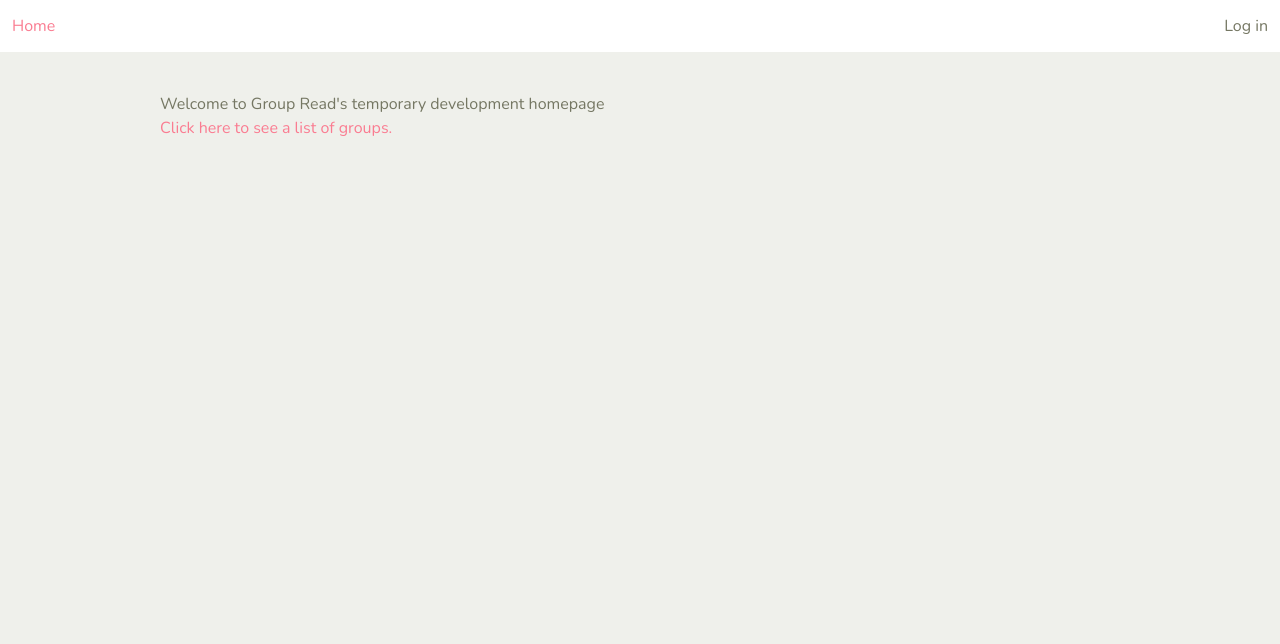
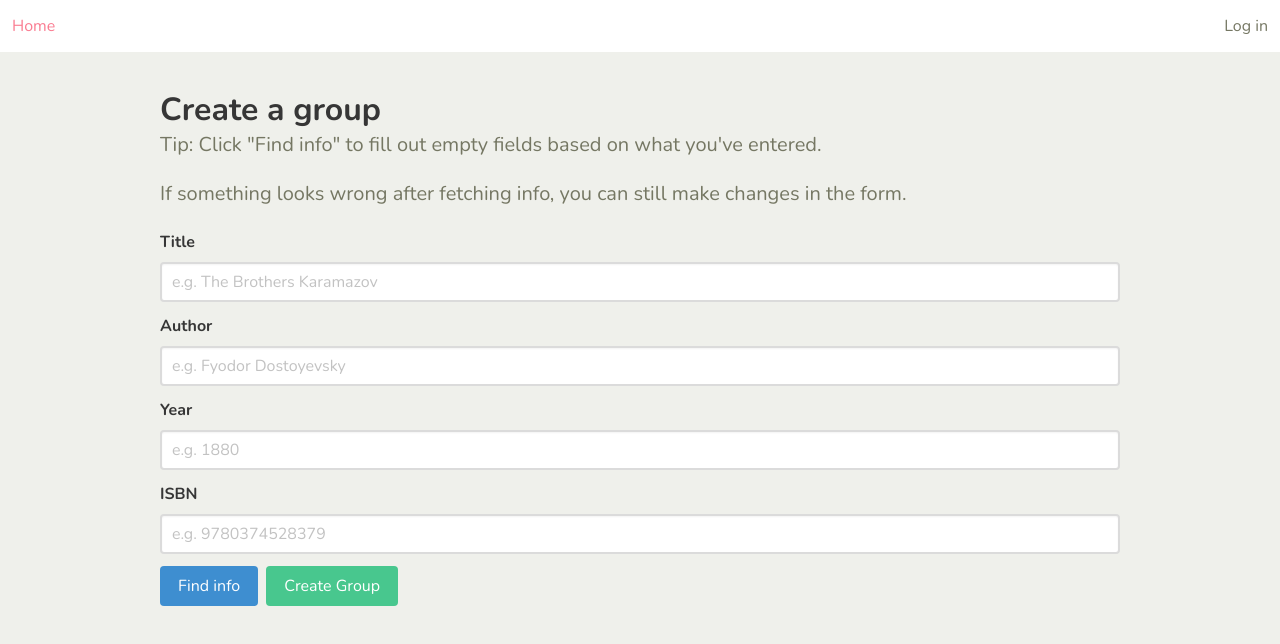
Before and after one commit to mythmakerseven/groupread, a React (Create React App) app in the folder frontend/: page /groups/create in a window 1280 px wide. Shown: the top 644 px of the page. Built offline with nearby package versions, Linux system fonts and the light colour scheme; the HTML template or start-up script is replaced by a standard one.

Commit message:
add basic view for posts

```diff
--- a/frontend/src/App.js
+++ b/frontend/src/App.js
@@ -7,6 +7,7 @@ import CreateGroup from './components/CreateGroup'
 import { Switch, Route } from 'react-router-dom'
 import GroupNewPost from './components/GroupNewPost'
 import GroupList from './components/GroupList'
+import PostView from './components/PostView'
 
 // webpack-dev-server does not refresh the browser when code is updated
 // due to this bug: https://github.com/webpack/webpack-dev-server/issues/2758
@@ -18,17 +19,20 @@ const App = () => {
       <Navbar />
       <div className='container' style={{ position: 'relative', top: '40px' }}>
         <Switch>
-          <Route path="/list">
-            <GroupList />
-          </Route>
-          <Route path="/group/create">
+          <Route path="/groups/create">
             <CreateGroup />
           </Route>
-          <Route path="/group/:id/post">
+          <Route path="/groups/:id/submit">
             <GroupNewPost />
           </Route>
-          <Route path="/group/:id">
+          <Route path="/groups/:id/:pid">
+            <PostView />
+          </Route>
+          <Route path="/groups/:id">
             <GroupView />
+          </Route>
+          <Route path="/groups">
+            <GroupList />
           </Route>
           <Route path="/">
             <HomePage />
--- a/frontend/src/components/CreateGroup.js
+++ b/frontend/src/components/CreateGroup.js
@@ -51,7 +51,7 @@ const CreateGroup = () => {
     dispatch(formUpdateIsbn(''))
     dispatch(formUpdateOLID(''))
 
-    history.push(`/group/${res.id}`)
+    history.push(`/groups/${res.id}`)
   }
 
   // TODO: more client-side validation to match serverside
@@ -69,7 +69,7 @@ const CreateGroup = () => {
             <input
               className='input'
               type='text'
-              placeholder='The Brothers Karamazov'
+              placeholder='e.g. The Brothers Karamazov'
               name='bookTitle'
               defaultValue={groupFormData.bookTitle}
               ref={register( { required: true })}
@@ -82,7 +82,7 @@ const CreateGroup = () => {
             <input
               className='input'
               type='text'
-              placeholder='Fyodor Dostoyevsky'
+              placeholder='e.g. Fyodor Dostoyevsky'
               name='bookAuthor'
               defaultValue={groupFormData.bookAuthor}
               ref={register}
@@ -95,7 +95,7 @@ const CreateGroup = () => {
             <input
               className='input'
               type='text'
-              placeholder='1880'
+              placeholder='e.g. 1880'
               name='bookYear'
               defaultValue={groupFormData.bookYear}
               ref={register}
@@ -108,7 +108,7 @@ const CreateGroup = () => {
             <input
               className='input'
               type='text'
-              placeholder='9780374528379'
+              placeholder='e.g. 9780374528379'
               name='bookIsbn'
               defaultValue={groupFormData.bookIsbn}
               ref={register}
--- a/frontend/src/components/GroupList.js
+++ b/frontend/src/components/GroupList.js
@@ -14,14 +14,14 @@ const GroupList = () => {
 
   return (
     <div>
-      <h1 className='title' textAlign='center'>
+      <h1 className='title' textalign='center'>
         Group Read
       </h1>
       <p>Note: This list is temporary for development purposes. 1.0 will not have a public list of groups.</p>
       <ul>
         {groups.map(group =>
           <li key={group.id}>
-            <Link to={`/group/${group.id}`}>
+            <Link to={`/groups/${group.id}`}>
               {group.id} - {group.bookTitle}
             </Link>
           </li>
--- a/frontend/src/components/GroupNewPost.js
+++ b/frontend/src/components/GroupNewPost.js
@@ -32,7 +32,7 @@ const GroupNewPost = () => {
       return setError('title', { message: `${res.error}` })
     }
 
-    history.push(`/group/${id}`)
+    history.push(`/groups/${id}`)
   }
 
   return (
--- a/frontend/src/components/GroupView.js
+++ b/frontend/src/components/GroupView.js
@@ -1,6 +1,6 @@
 import React, { useEffect } from 'react'
 import { useDispatch, useSelector } from 'react-redux'
-import { useParams, useHistory } from 'react-router-dom'
+import { useParams, useHistory, Link } from 'react-router-dom'
 import { getGroupDetails, getGroupMembers, getGroupPosts } from '../reducers/groupReducer'
 
 const GroupView = () => {
@@ -94,12 +94,18 @@ const GroupView = () => {
   //   })
   // }
 
+  const truncate = text => {
+    return (text.length > 32)
+      ? `${text.substring(0, 32)}...`
+      : text
+  }
+
   const displayPosts = posts => {
     return posts.map(post => {
       return (
         <tr key={post.id}>
-          <th>{post.title}</th>
-          <th>{post.text}</th>
+          <th><Link to={`/groups/${group.id}/${post.id}`}>{post.title}</Link></th>
+          <th>{truncate(post.text)}</th>
         </tr>
       )
     })
@@ -118,7 +124,7 @@ const GroupView = () => {
       <div>
       </div>
       <h1 className='title'>Posts</h1>
-      <button className='button is-primary' onClick={() => history.push(`/group/${group.id}/post`)}>
+      <button className='button is-primary' onClick={() => history.push(`/groups/${group.id}/submit`)}>
           New Post
       </button>
       <table className='table'>
--- a/frontend/src/components/HomePage.js
+++ b/frontend/src/components/HomePage.js
@@ -5,7 +5,7 @@ const HomePage = () => {
   return (
     <div>
       <p>Welcome to Group Read&apos;s temporary development homepage</p>
-      <Link to='/list'>Click here to see a list of groups.</Link>
+      <Link to='/groups'>Click here to see a list of groups.</Link>
     </div>
   )
 }
--- a/frontend/src/components/Navbar.js
+++ b/frontend/src/components/Navbar.js
@@ -30,7 +30,7 @@ const Navbar = () => {
       return (
         <>
           <div className='navbar-end'>
-            <Link className='navbar-item' to='/group/create'>
+            <Link className='navbar-item' to='/groups/create'>
               Create Group
             </Link>
             <a className='navbar-item' onClick={() => dispatch(logOutUser())}>
--- /dev/null
+++ b/frontend/src/components/PostView.js
@@ -0,0 +1,43 @@
+import React, { useEffect } from 'react'
+import { useSelector, useDispatch } from 'react-redux'
+import { useParams } from 'react-router-dom'
+import { getGroupDetails, getGroupPosts } from '../reducers/groupReducer'
+
+const PostView = () => {
+  const dispatch = useDispatch()
+  const { id, pid } = useParams()
+
+  useEffect(() => {
+    dispatch(getGroupDetails(id))
+  }, [id])
+
+  useEffect(() => {
+    dispatch(getGroupPosts(id))
+  }, [id])
+
+  const groups = useSelector(({ group }) => group)
+  const group = groups.find(group => group.id === id)
+
+  if (!group || !group.posts) {
+    return (
+      <p>loading...</p>
+    )
+  }
+
+  const post = group.posts.find(post => post.id === pid)
+
+  if (!post) {
+    return (
+      <p>post not found :(</p>
+    )
+  }
+
+  return (
+    <div>
+      <h1 className='title'>{post.title}</h1>
+      <p>{post.text}</p>
+    </div>
+  )
+}
+
+export default PostView
```
